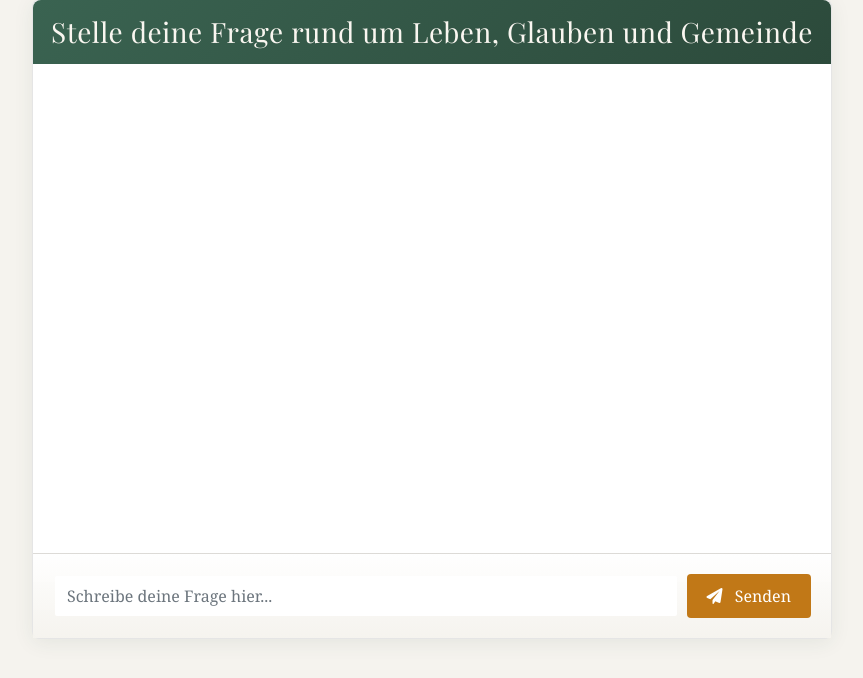
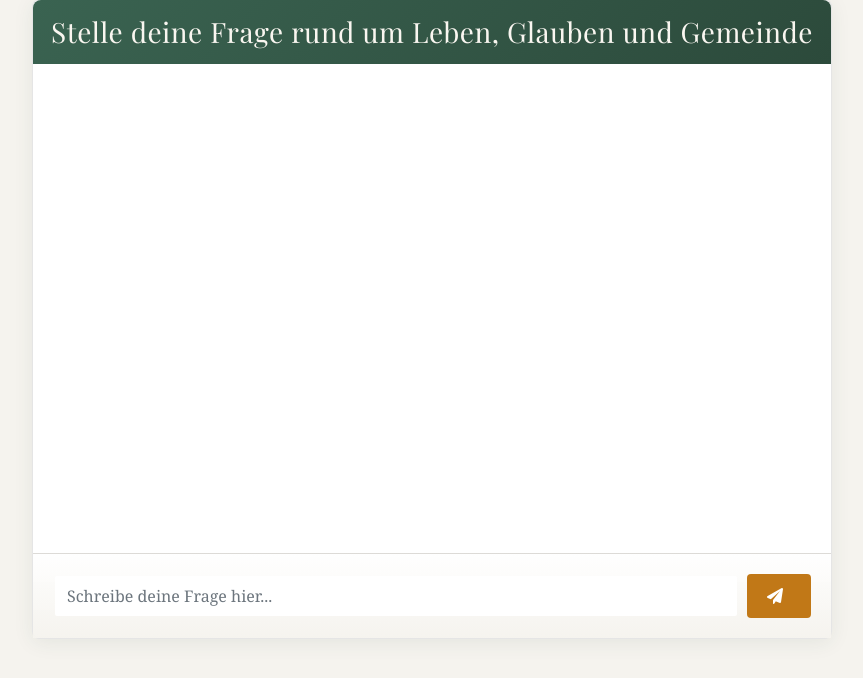
Before and after one commit to FritzSavira/ama_browser, a Flask app: page / in a window 1280 px wide. Shown: the part 51-729 px from the top of the page, without its empty margins (208-1071 px from the left). Run offline with Flask 3, Linux system fonts and the light colour scheme; some libraries are stand-ins or nearby versions; some web fonts are replaced.

```diff
--- a/templates/index.html
+++ b/templates/index.html
@@ -199,7 +199,7 @@
                 <!-- Sende-Button  -->
                 <button type="submit" class="btn btn-primary ml-2">
                     <i class="fas fa-paper-plane"></i>
-                    <span class="d-none d-sm-inline ml-2">Senden</span>
+                    <span class="d-none d-sm-inline ml-2"></span>
                 </button>
             </form>
         </div>
```
